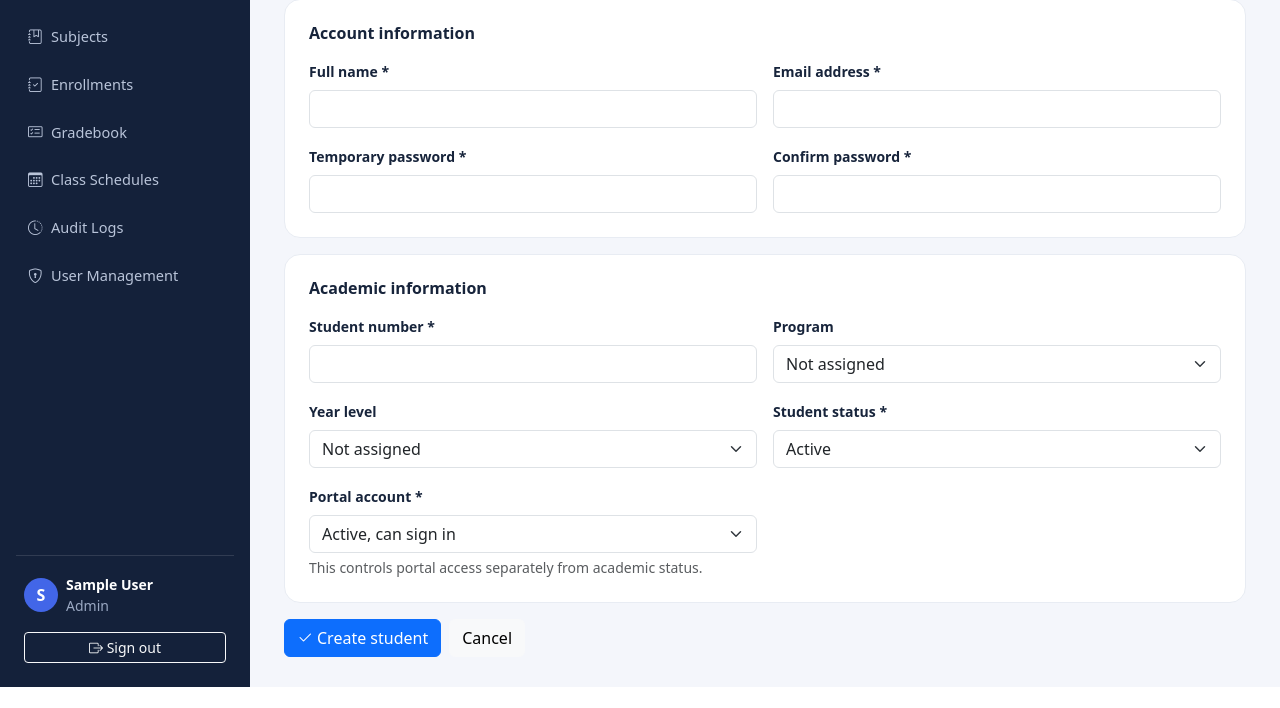
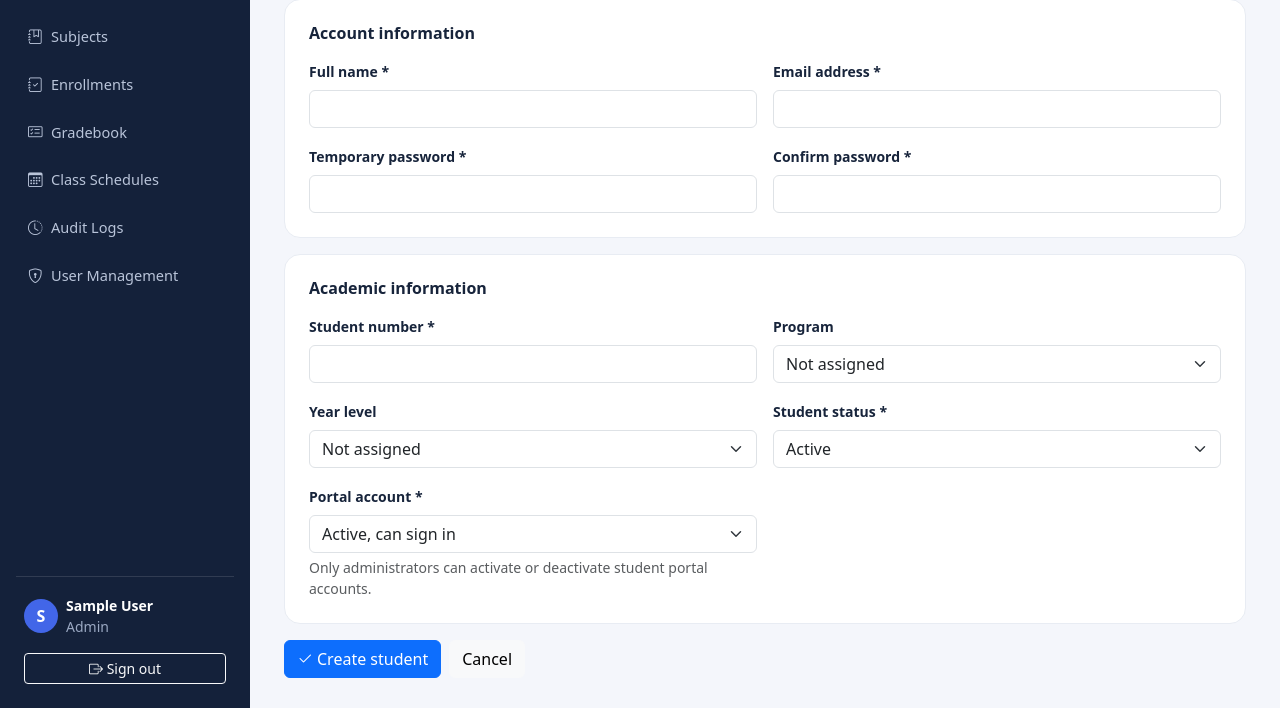
Before and after one commit to KyleDomSar/Student-Information-Management-System, a Laravel app: page /admin/students/create in a window 1280 px wide. Shown: the part 255-963 px from the top of the page. Before the commit the page ends 942 px from the top, so only its background shows below. Run offline with Laravel 12, Linux system fonts and the light colour scheme; a user stored in the database is signed in; tables that the repository leaves empty hold one stand-in row (values such as "Sample post").

Commit message:
Restrict student account controls to administrators

```diff
--- a/resources/views/admin/students/_form.blade.php
+++ b/resources/views/admin/students/_form.blade.php
@@ -20,16 +20,18 @@
             <input id="email" type="email" name="email" value="{{ old('email', $student?->user?->email ?? '') }}" class="form-control" maxlength="255" required>
             @error('email')<div class="text-danger small mt-1">{{ $message }}</div>@enderror
         </div>
+        @if(!$isEdit || auth()->user()->isAdministrator())
             <div class="col-md-6">
-            <label for="password" class="form-label small fw-semibold">{{ $isEdit ? 'New password (optional)' : 'Temporary password *' }}</label>
+                <label for="password" class="form-label small fw-semibold">{{ $isEdit ? 'Reset password (optional)' : 'Temporary password *' }}</label>
                 <input id="password" type="password" name="password" class="form-control" minlength="10" autocomplete="new-password" {{ $isEdit ? '' : 'required' }}>
-            @if($isEdit)<div class="form-text">Leave blank to keep the current password.</div>@endif
+                @if($isEdit)<div class="form-text">Leave blank to keep the current password. Staff cannot reset an existing student account password.</div>@endif
                 @error('password')<div class="text-danger small mt-1">{{ $message }}</div>@enderror
             </div>
             <div class="col-md-6">
                 <label for="password_confirmation" class="form-label small fw-semibold">Confirm {{ $isEdit ? 'new ' : '' }}password {{ $isEdit ? '' : '*' }}</label>
                 <input id="password_confirmation" type="password" name="password_confirmation" class="form-control" minlength="10" autocomplete="new-password" {{ $isEdit ? '' : 'required' }}>
             </div>
+        @endif
     </div>
 </div>
 
@@ -69,14 +71,16 @@
                 @endforeach
             </select>
         </div>
+        @if(!$isEdit && auth()->user()->isAdministrator())
             <div class="col-md-6">
                 <label for="account_active" class="form-label small fw-semibold">Portal account *</label>
                 <select id="account_active" name="account_active" class="form-select" required>
-                <option value="1" @selected((string) old('account_active', $student ? ($student->user->is_active ? '1' : '0') : '1') === '1')>Active, can sign in</option>
-                <option value="0" @selected((string) old('account_active', $student ? ($student->user->is_active ? '1' : '0') : '1') === '0')>Inactive, sign-in blocked</option>
+                    <option value="1" @selected((string) old('account_active', '1') === '1')>Active, can sign in</option>
+                    <option value="0" @selected((string) old('account_active', '1') === '0')>Inactive, sign-in blocked</option>
                 </select>
-            <div class="form-text">This controls portal access separately from academic status.</div>
+                <div class="form-text">Only administrators can activate or deactivate student portal accounts.</div>
             </div>
+        @endif
     </div>
 </div>
 
```
Lines whose indentation alone changed are shown as unchanged.
